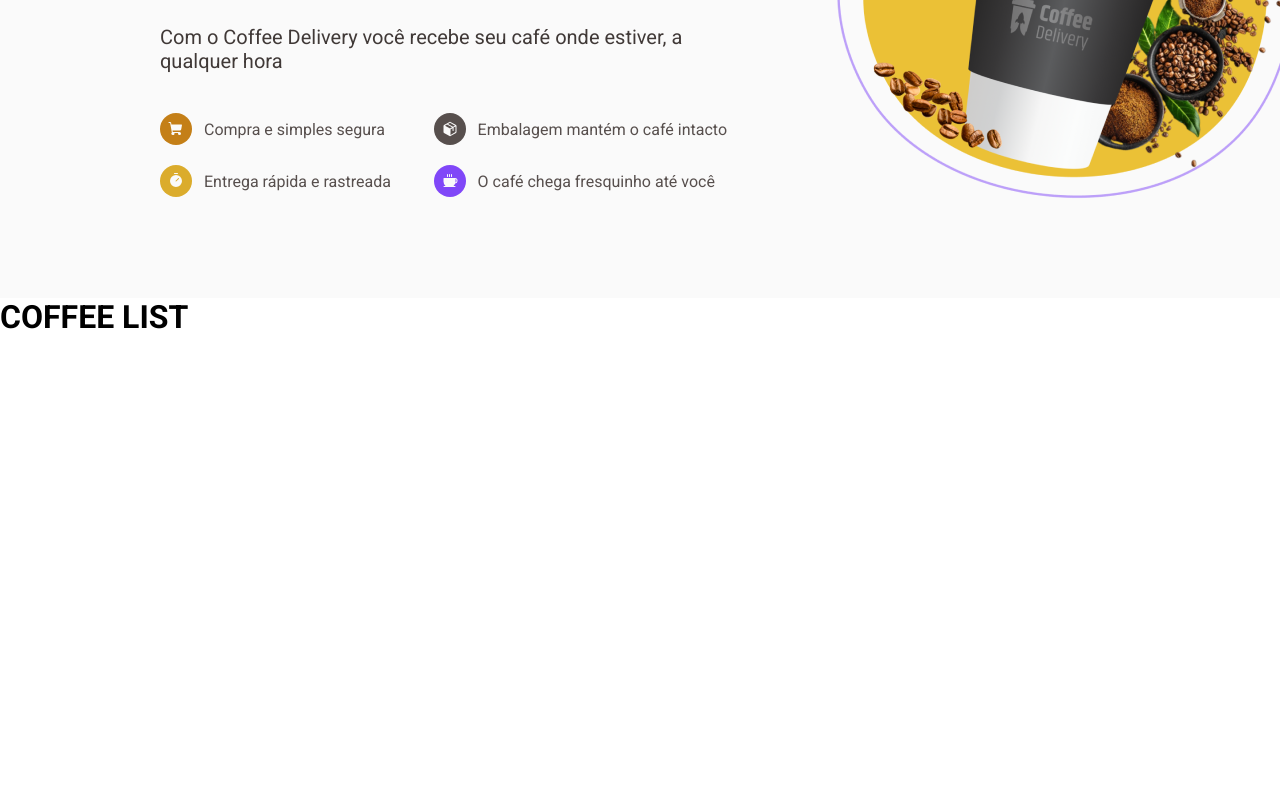
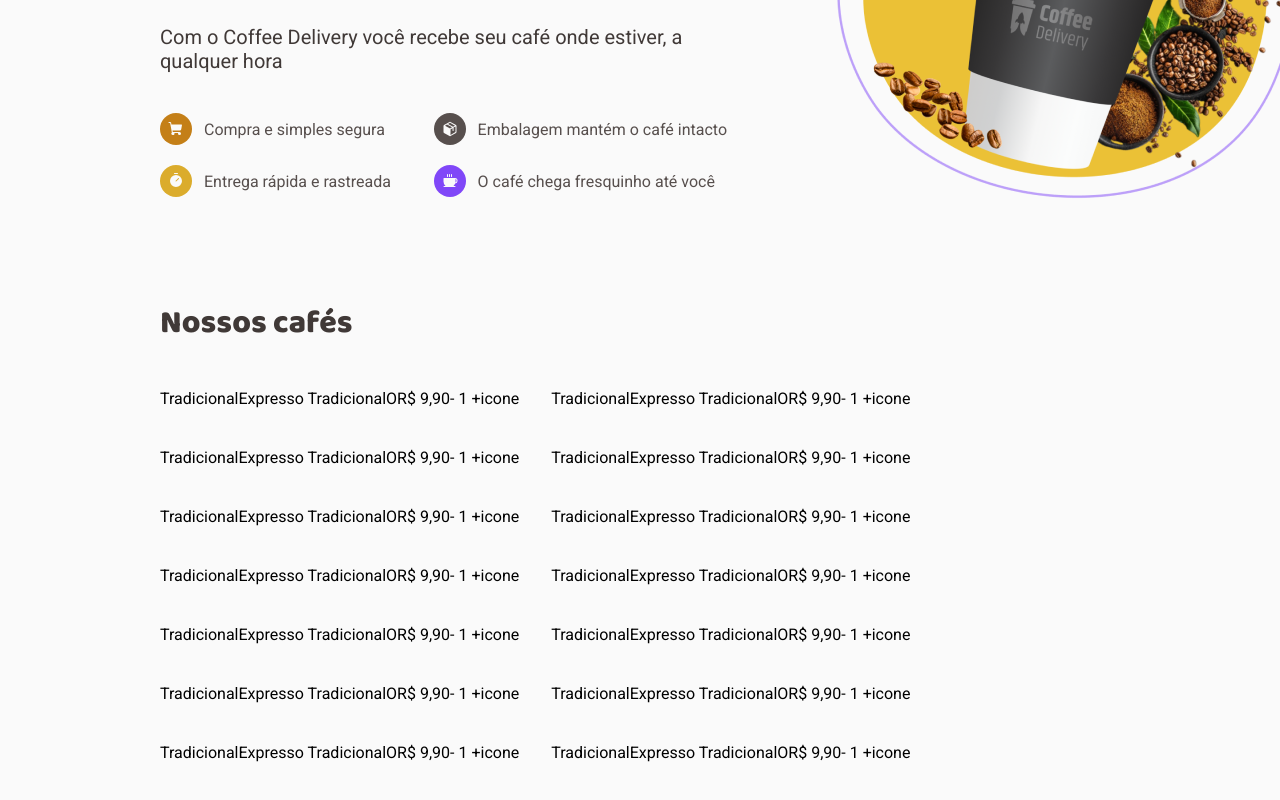
Before and after one commit to marcusviniciusmo/Ignite_Rocketseat_React_Coffee_Delivery, a React (Vite) app in the folder frontend/: page / in a window 1280 px wide. Shown: the part 350-1150 px from the top of the page. Before the commit the page ends 800 px from the top, so only its background shows below. Built offline with nearby package versions, Linux system fonts and the light colour scheme.

Commit message:
CoffeeList component styling

```diff
--- a/frontend/src/components/CoffeeList/index.tsx
+++ b/frontend/src/components/CoffeeList/index.tsx
@@ -1,7 +1,137 @@
+import { CoffeeListContainer, Text, List } from './styles';
+
 export function CoffeeList() {
   return (
-    <div>
-      <h1>COFFEE LIST</h1>
-    </div>
+    <CoffeeListContainer>
+      <Text>Nossos cafés</Text>
+      <List>
+        <div>
+          <img src="" alt="" />
+          <span>Tradicional</span>
+          <span>Expresso Tradicional</span>
+          <span>O</span>
+          <span>R$ 9,90</span>
+          <span>- 1 +</span>
+          icone
+        </div>
+        <div>
+          <img src="" alt="" />
+          <span>Tradicional</span>
+          <span>Expresso Tradicional</span>
+          <span>O</span>
+          <span>R$ 9,90</span>
+          <span>- 1 +</span>
+          icone
+        </div>
+        <div>
+          <img src="" alt="" />
+          <span>Tradicional</span>
+          <span>Expresso Tradicional</span>
+          <span>O</span>
+          <span>R$ 9,90</span>
+          <span>- 1 +</span>
+          icone
+        </div>
+        <div>
+          <img src="" alt="" />
+          <span>Tradicional</span>
+          <span>Expresso Tradicional</span>
+          <span>O</span>
+          <span>R$ 9,90</span>
+          <span>- 1 +</span>
+          icone
+        </div>
+        <div>
+          <img src="" alt="" />
+          <span>Tradicional</span>
+          <span>Expresso Tradicional</span>
+          <span>O</span>
+          <span>R$ 9,90</span>
+          <span>- 1 +</span>
+          icone
+        </div>
+        <div>
+          <img src="" alt="" />
+          <span>Tradicional</span>
+          <span>Expresso Tradicional</span>
+          <span>O</span>
+          <span>R$ 9,90</span>
+          <span>- 1 +</span>
+          icone
+        </div>
+        <div>
+          <img src="" alt="" />
+          <span>Tradicional</span>
+          <span>Expresso Tradicional</span>
+          <span>O</span>
+          <span>R$ 9,90</span>
+          <span>- 1 +</span>
+          icone
+        </div>
+        <div>
+          <img src="" alt="" />
+          <span>Tradicional</span>
+          <span>Expresso Tradicional</span>
+          <span>O</span>
+          <span>R$ 9,90</span>
+          <span>- 1 +</span>
+          icone
+        </div>
+        <div>
+          <img src="" alt="" />
+          <span>Tradicional</span>
+          <span>Expresso Tradicional</span>
+          <span>O</span>
+          <span>R$ 9,90</span>
+          <span>- 1 +</span>
+          icone
+        </div>
+        <div>
+          <img src="" alt="" />
+          <span>Tradicional</span>
+          <span>Expresso Tradicional</span>
+          <span>O</span>
+          <span>R$ 9,90</span>
+          <span>- 1 +</span>
+          icone
+        </div>
+        <div>
+          <img src="" alt="" />
+          <span>Tradicional</span>
+          <span>Expresso Tradicional</span>
+          <span>O</span>
+          <span>R$ 9,90</span>
+          <span>- 1 +</span>
+          icone
+        </div>
+        <div>
+          <img src="" alt="" />
+          <span>Tradicional</span>
+          <span>Expresso Tradicional</span>
+          <span>O</span>
+          <span>R$ 9,90</span>
+          <span>- 1 +</span>
+          icone
+        </div>
+        <div>
+          <img src="" alt="" />
+          <span>Tradicional</span>
+          <span>Expresso Tradicional</span>
+          <span>O</span>
+          <span>R$ 9,90</span>
+          <span>- 1 +</span>
+          icone
+        </div>
+        <div>
+          <img src="" alt="" />
+          <span>Tradicional</span>
+          <span>Expresso Tradicional</span>
+          <span>O</span>
+          <span>R$ 9,90</span>
+          <span>- 1 +</span>
+          icone
+        </div>
+      </List>
+    </CoffeeListContainer>
   );
 }
--- /dev/null
+++ b/frontend/src/components/CoffeeList/styles.ts
@@ -0,0 +1,22 @@
+import styled from 'styled-components';
+
+export const CoffeeListContainer = styled.div`
+  background: ${(props) => props.theme.background};
+  padding-inline: 16rem;
+  display: flex;
+  flex-direction: column;
+`;
+
+export const Text = styled.span`
+  color: ${(props) => props.theme.baseSubtitle};
+  font-family: 'Baloo 2';
+  font-size: 3.2rem;
+  font-weight: 900;
+`;
+
+export const List = styled.div`
+  margin-block: 4rem;
+  display: flex;
+  flex-wrap: wrap;
+  gap: 4rem 3.2rem;
+`;
```
